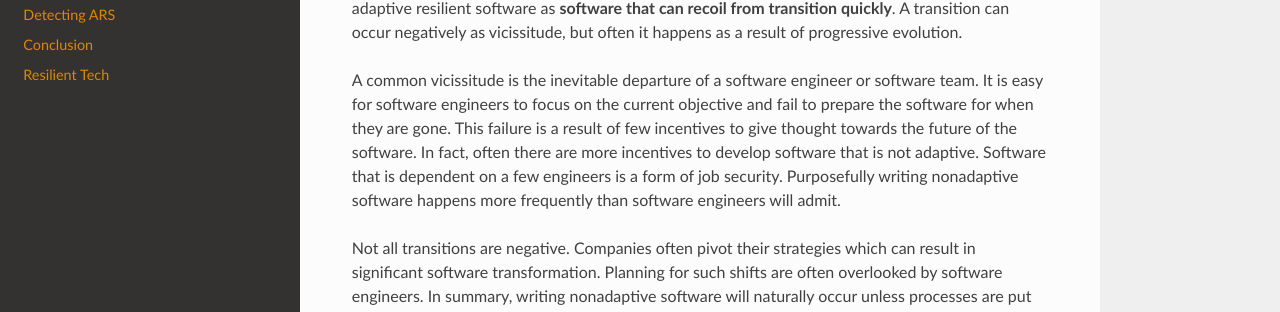
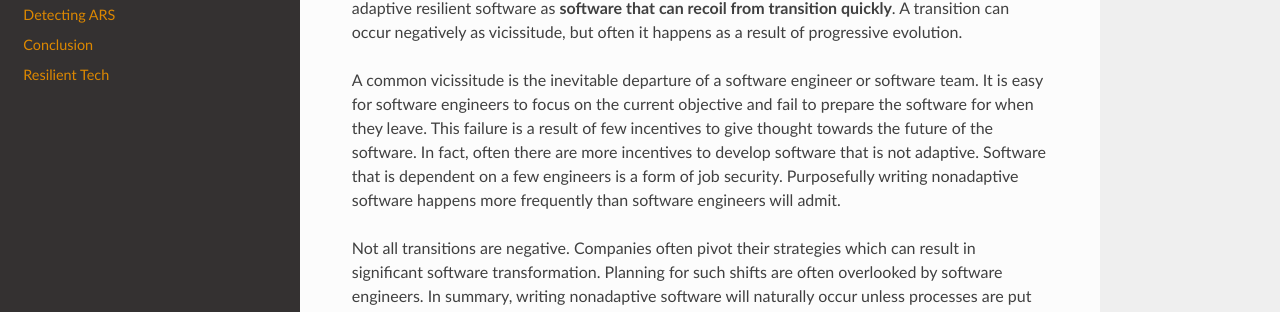
Before and after one commit to clayrisser/adaptive-resilient-software, a Sphinx documentation site: the page built from docs/index.md, in a window 1280 px wide and 1154 px high. Shown: the part 187-499 px from the top of the window. Built offline with Sphinx 7.4.7 and the Read the Docs theme 2.0.0, drawn with Linux system fonts in a browser that asks for light colours.

Commit message:
Updated intro

```diff
--- a/docs/index.md
+++ b/docs/index.md
@@ -7,7 +7,7 @@ often it happens as a result of progressive evolution.
 
 A common vicissitude is the inevitable departure of a software engineer or
 software team. It is easy for software engineers to focus on the current
-objective and fail to prepare the software for when they are gone. This failure
+objective and fail to prepare the software for when they leave. This failure
 is a result of few incentives to give thought towards the future of the
 software. In fact, often there are more incentives to develop software that is
 not adaptive. Software that is dependent on a few engineers is a form of job
```
